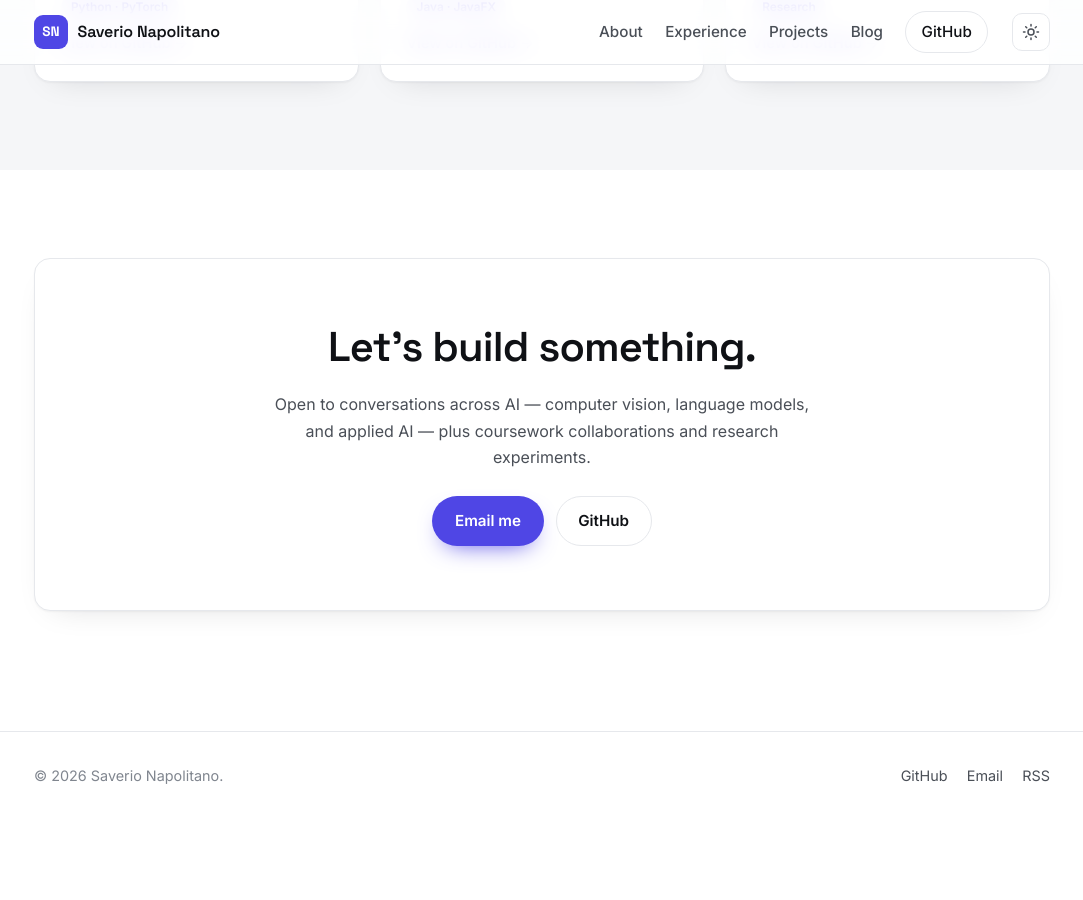
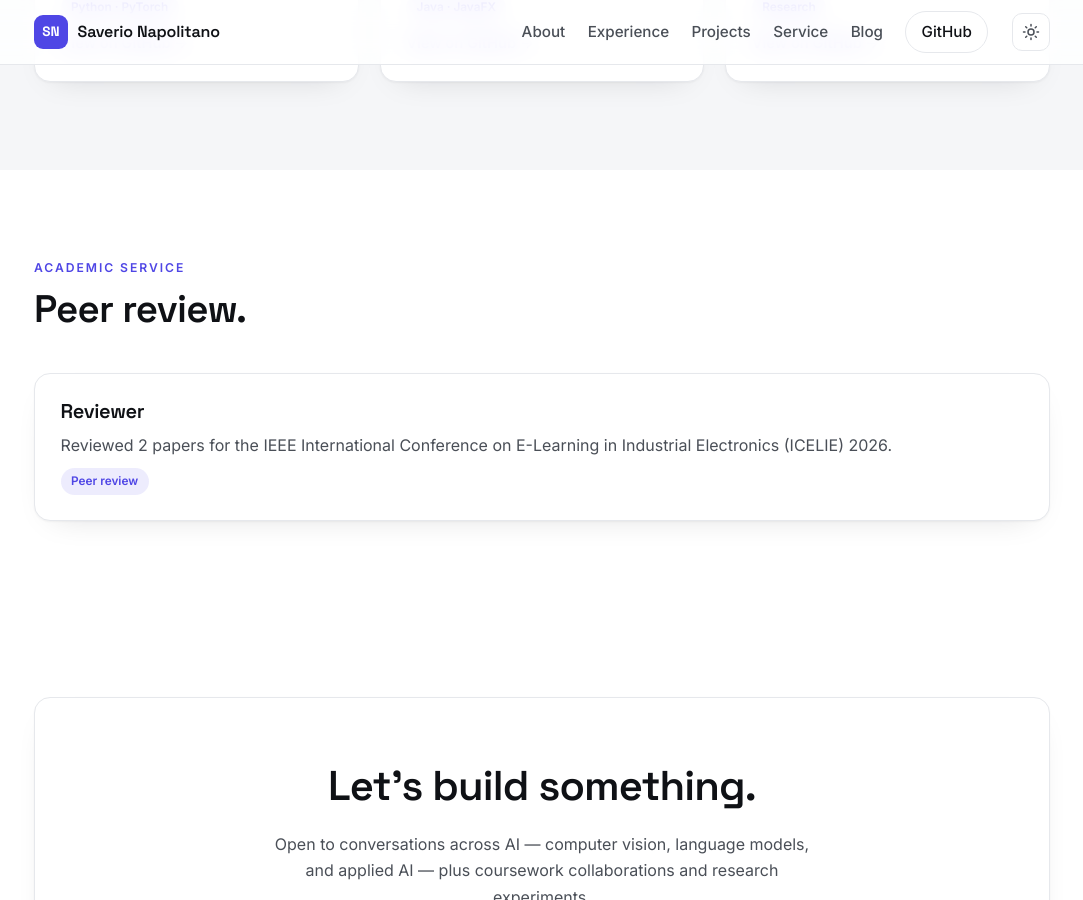
Before and after one commit to SaverioNapolitano/SaverioNapolitano.github.io, a Jekyll site: the page built from index.md, in a window 1280 px wide and 900 px high, scrolled down 3623 px. Shown: the whole window, without its empty margins (98-1181 px from the left). Built offline with Jekyll 4.4.1, drawn with Linux system fonts in a browser that asks for light colours; before the commit the page ends 4442 px from its top, so only the background shows below that; some of the changed text lies outside the part shown.

Commit message:
add Service section and update English proficiency level to B2

```diff
--- a/_config.yml
+++ b/_config.yml
@@ -39,6 +39,8 @@ nav:
     url: "/#experience"
   - name: Projects
     url: "/#projects"
+  - name: Service
+    url: "/#service"
   - name: Blog
     url: "/blog/"
 
--- a/index.md
+++ b/index.md
@@ -59,7 +59,7 @@ title: Home
       </p>
       <div class="stat-row reveal">
         <div class="stat"><span class="stat-num">108<span>/110</span></span><span class="stat-label">BSc Computer Engineering</span></div>
-        <div class="stat"><span class="stat-num">C1</span><span class="stat-label">English proficiency</span></div>
+        <div class="stat"><span class="stat-num">B2</span><span class="stat-label">English proficiency</span></div>
         <div class="stat"><span class="stat-num">2</span><span class="stat-label">Countries studied in</span></div>
       </div>
     </div>
@@ -185,6 +185,22 @@ title: Home
   </div>
 </section>
 
+<section id="service" class="section">
+  <div class="wrapper">
+    <div class="section-head reveal">
+      <p class="kicker">Academic Service</p>
+      <h2>Peer review.</h2>
+    </div>
+    <div class="project-grid">
+      <article class="project-card reveal">
+        <h3>Reviewer</h3>
+        <p>Reviewed 2 papers for the IEEE International Conference on E-Learning in Industrial Electronics (ICELIE) 2026.</p>
+        <span class="tag">Peer review</span>
+      </article>
+    </div>
+  </div>
+</section>
+
 <section id="contact" class="section">
   <div class="wrapper">
     <div class="cta-panel reveal">
```
Also changed, not shown: other parts of index.md (+1 -1 lines).
